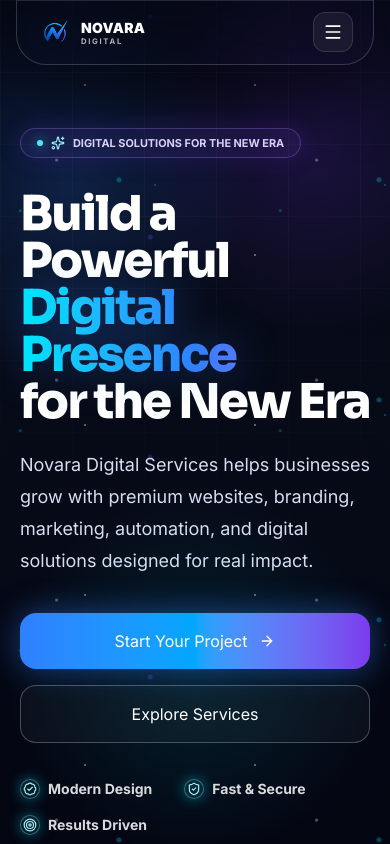
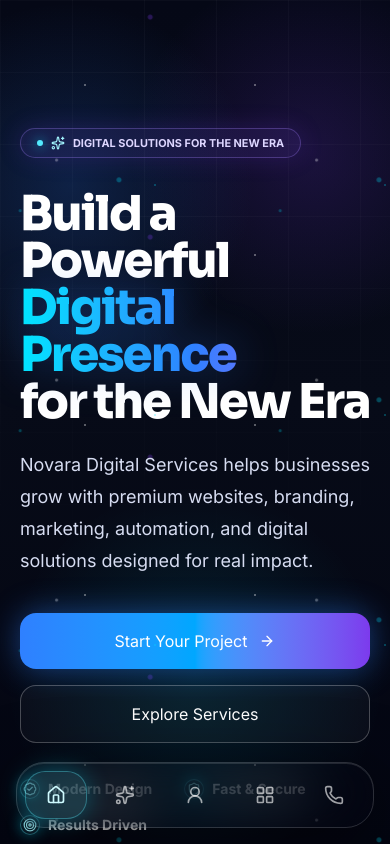
Before and after one commit to SamadKhan4/Novara-Digital-Services-, a React (Vite) app: page / in a window 390 px wide. Shown: the top 844 px of the page. Built offline with nearby package versions, Linux system fonts and the light colour scheme.

Commit message:
nav for mobile

```diff
--- a/src/App.jsx
+++ b/src/App.jsx
@@ -80,6 +80,7 @@
         currentPath={serviceSlug && serviceDetails[serviceSlug] ? '/services' : routes[currentPath] ? currentPath : '/'}
         onNavigate={handleNavigate}
       />
+      <div className="pb-24 lg:pb-0">
         <AnimatePresence mode="wait">
           <motion.div
             key={currentPath}
@@ -92,6 +93,7 @@
           </motion.div>
         </AnimatePresence>
         <Footer />
+      </div>
     </main>
   )
 }
--- a/src/components/Common/Navbar.jsx
+++ b/src/components/Common/Navbar.jsx
@@ -1,21 +1,26 @@
-import { Menu, Phone, X } from 'lucide-react'
-import { useState } from 'react'
+import { Home, LayoutGrid, Phone, Sparkles, UserRound } from 'lucide-react'
 import WebLogo from '../../assets/Weblogo.png'
 import { navLinks } from '../../data/siteData'
 
+const navIcons = {
+  '/': Home,
+  '/services': Sparkles,
+  '/about': UserRound,
+  '/portfolio': LayoutGrid,
+  '/contact': Phone,
+}
+
 function Navbar({ currentPath = '/', onNavigate }) {
-  const [open, setOpen] = useState(false)
-
   const handleNavigate = (event, path) => {
     if (!onNavigate) return
 
     event.preventDefault()
     onNavigate(path)
-    setOpen(false)
   }
 
   return (
-    <header className="fixed left-0 right-0 top-0 z-50 px-4">
+    <>
+      <header className="fixed left-0 right-0 top-0 z-50 hidden px-4 lg:block">
         <nav className="mx-auto flex max-w-[980px] items-center justify-between rounded-b-[30px] border-x border-b border-white/18 bg-[linear-gradient(180deg,rgba(255,255,255,0.12),rgba(255,255,255,0.045)),rgba(0,0,0,0.58)] px-5 py-3 shadow-[0_20px_70px_rgba(0,0,0,0.55),inset_0_1px_0_rgba(255,255,255,0.12)] backdrop-blur-[26px]">
           <a
             href="/"
@@ -59,43 +64,33 @@
           >
             <Phone className="h-5 w-5 drop-shadow-[0_0_10px_rgba(0,229,255,0.9)]" />
           </a>
-        <button
-          type="button"
-          aria-label="Toggle menu"
-          onClick={() => setOpen((value) => !value)}
-          className="grid h-10 w-10 place-items-center rounded-[12px] border border-white/12 bg-white/[0.06] text-white lg:hidden"
-        >
-          {open ? <X className="h-5 w-5" /> : <Menu className="h-5 w-5" />}
-        </button>
         </nav>
-      <div
-        className={`mx-auto mt-2 max-w-[980px] overflow-hidden rounded-b-[24px] border border-white/14 bg-[linear-gradient(180deg,rgba(255,255,255,0.1),rgba(255,255,255,0.035)),rgba(0,0,0,0.68)] shadow-[0_20px_70px_rgba(0,0,0,0.45)] backdrop-blur-[24px] transition-all duration-300 lg:hidden ${
-          open ? 'max-h-[520px] opacity-100' : 'max-h-0 border-transparent opacity-0'
-        }`}
-      >
-        <div className="grid gap-1 p-4">
-          {navLinks.map((link) => (
+      </header>
+
+      <nav className="fixed bottom-4 left-1/2 z-50 grid w-[calc(100%-2rem)] max-w-[430px] -translate-x-1/2 grid-cols-5 gap-2 rounded-[28px] border border-white/16 bg-[linear-gradient(180deg,rgba(255,255,255,0.13),rgba(255,255,255,0.045)),rgba(0,0,0,0.62)] p-2 shadow-[0_18px_70px_rgba(0,0,0,0.55),inset_0_1px_0_rgba(255,255,255,0.12)] backdrop-blur-[26px] lg:hidden">
+        {navLinks.map((link) => {
+          const Icon = navIcons[link.path] || Home
+          const active = currentPath === link.path
+
+          return (
             <a
               key={link.path}
               href={link.path}
               onClick={(event) => handleNavigate(event, link.path)}
-              className={`rounded-[14px] px-4 py-3 text-sm font-bold hover:bg-white/10 hover:text-cyan-100 ${
-                currentPath === link.path ? 'bg-white/10 text-white' : 'text-white/82'
+              aria-label={link.label}
+              title={link.label}
+              className={`grid h-12 place-items-center rounded-[20px] transition ${
+                active
+                  ? 'border border-cyan-300/35 bg-cyan-300/14 text-cyan-100 shadow-[0_0_24px_rgba(0,229,255,0.3)]'
+                  : 'text-white/62 hover:bg-white/10 hover:text-cyan-100'
               }`}
             >
-              {link.label}
+              <Icon className="h-5 w-5" />
             </a>
-          ))}
-          <a
-            href="/contact"
-            onClick={(event) => handleNavigate(event, '/contact')}
-            className="mt-2 inline-flex w-full items-center justify-center rounded-[14px] bg-white px-5 py-3 text-sm font-black text-black"
-          >
-            Book a Free Consultation
-          </a>
-        </div>
-      </div>
-    </header>
+          )
+        })}
+      </nav>
+    </>
   )
 }
 
```
Lines whose indentation alone changed are shown as unchanged.
